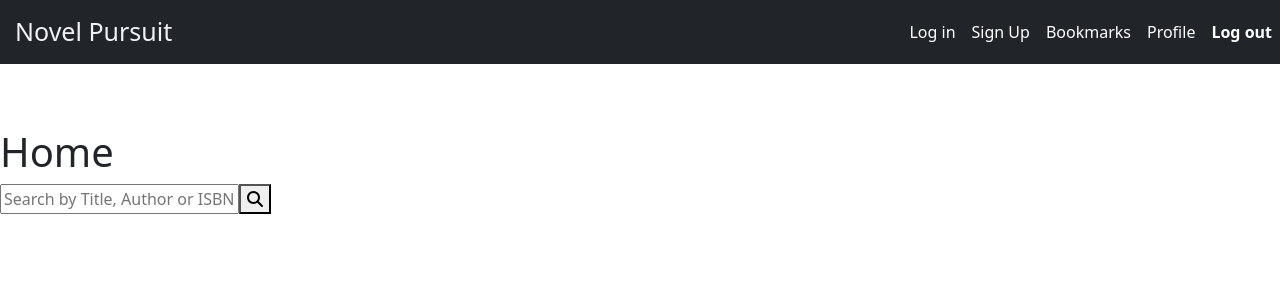
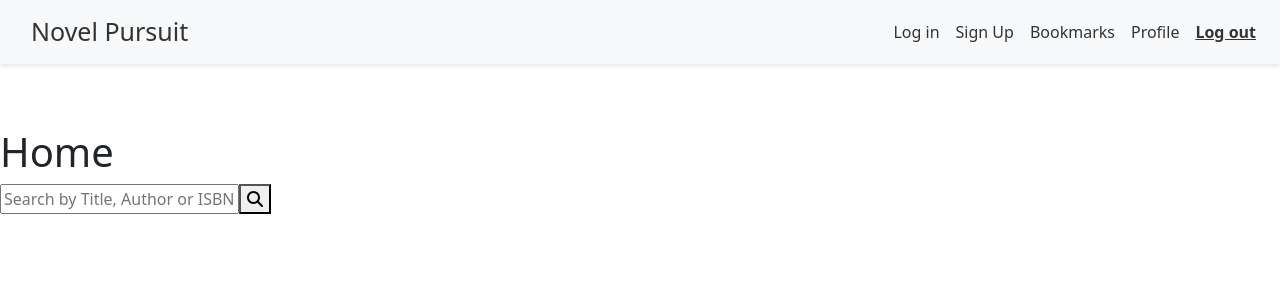
Before and after one commit to laurenmillan/novel-pursuit-frontend, a React (Create React App) app in the folder library/: page / in a window 1280 px wide. Shown: the top 300 px of the page. Built offline with nearby package versions, Linux system fonts and the light colour scheme.

Commit message:
update navbar style

```diff
--- a/library/src/Components/NavBar.css
+++ b/library/src/Components/NavBar.css
@@ -1,27 +1,29 @@
-.navbar {
-	background-color: #343a40;
+.custom-navbar {
 	margin-bottom: 4rem;
+	width: 100%;
+	background-color: #f8f9fa;
+	padding: 0.5rem 1rem;
+	box-shadow: 0 2px 4px rgba(0, 0, 0, 0.1);
 }
 
 .nav-link {
-	color: white !important;
+	color: #333 !important;
+	font-size: 1rem;
 }
 
 .nav-link:hover,
 .nav-link.active {
 	font-weight: bold;
+	text-decoration: underline;
 }
 
 .navbar-brand {
 	font-size: 25px;
 	margin-left: 15px;
-}
-
-nav a.navbar-brand {
-	color: #f0f2f5;
+	color: #333;
 }
 
 nav a.navbar-brand:hover {
 	font-weight: bold;
-	color: #f0f2f5;
+	text-decoration: underline;
 }
--- a/library/src/Components/NavBar.js
+++ b/library/src/Components/NavBar.js
@@ -8,7 +8,7 @@ import { Navbar, Nav } from 'react-bootstrap';
 function NavBar() {
 	return (
 		<div>
-			<Navbar bg="dark" expand="md" className="navbar-dark">
+			<Navbar expand="md" className="custom-navbar">
 				<Navbar.Brand as={NavLink} to="/">
 					Novel Pursuit
 				</Navbar.Brand>
```
